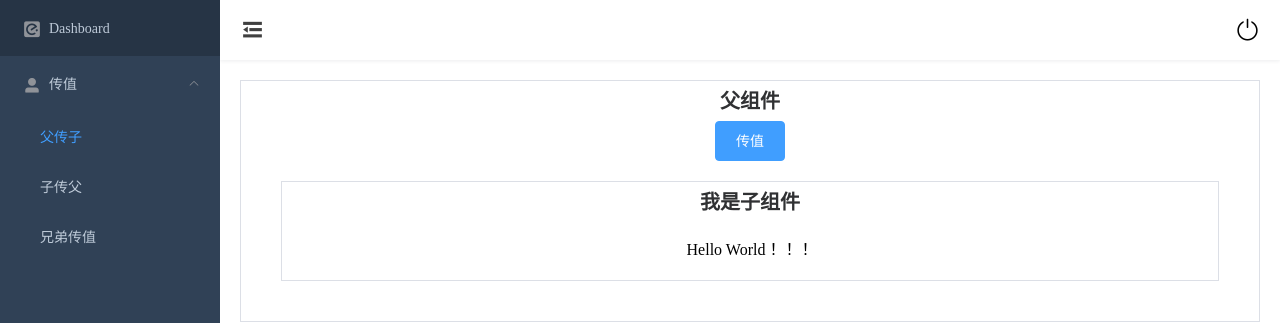
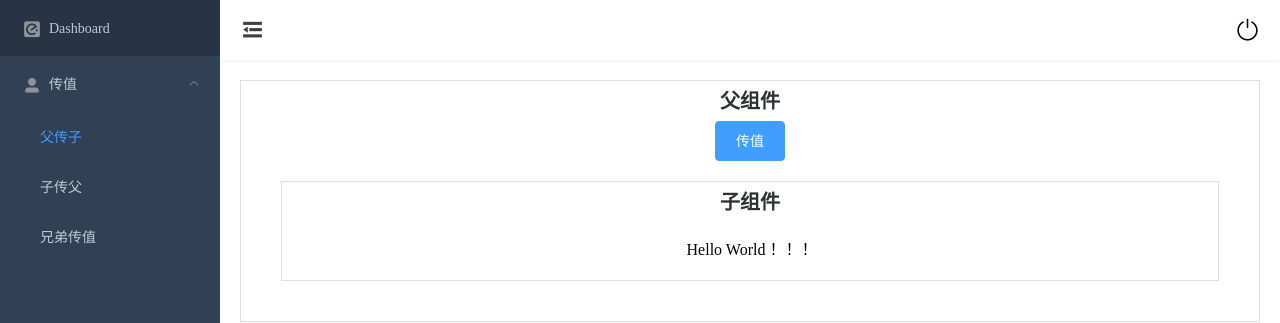
Before and after one commit to mrxiang-hub/vue-project, a Vue app: page /valueTransfer/parentToChildren in a window 1280 px wide. Shown: the top 323 px of the page. Built offline with nearby package versions, Linux system fonts and the light colour scheme.

Commit message:
子组件

```diff
--- a/src/views/valueTransfer/child.vue
+++ b/src/views/valueTransfer/child.vue
@@ -1,7 +1,7 @@
 <template>
   <div class="child">
     <h3 class="title">
-      我是子组件
+      子组件
     </h3>
     <div class="val">
       {{ txt }}
```
